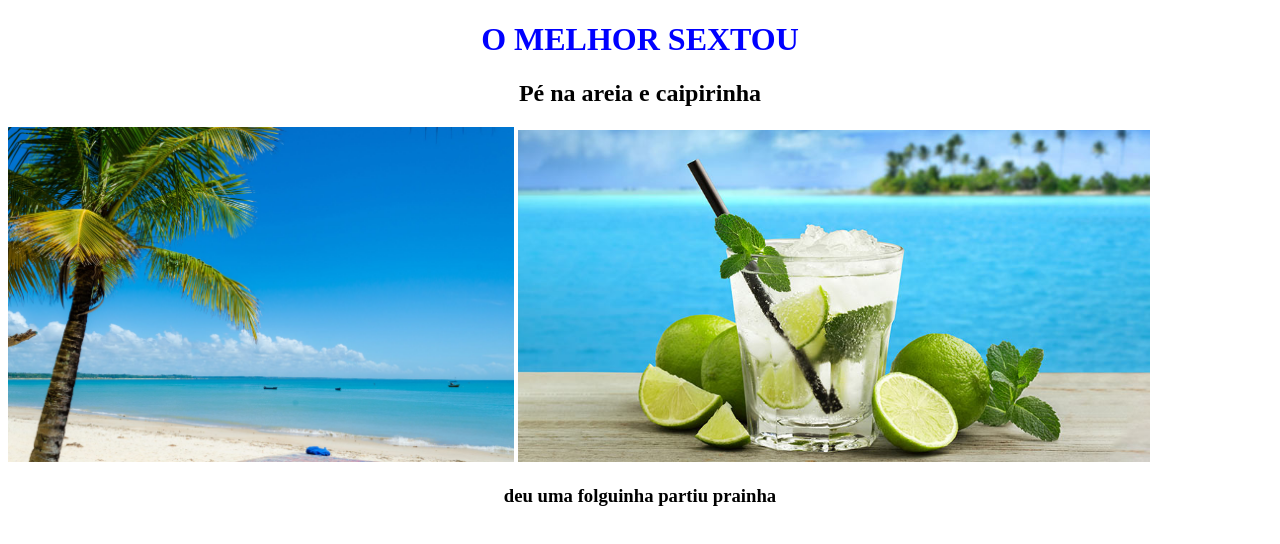
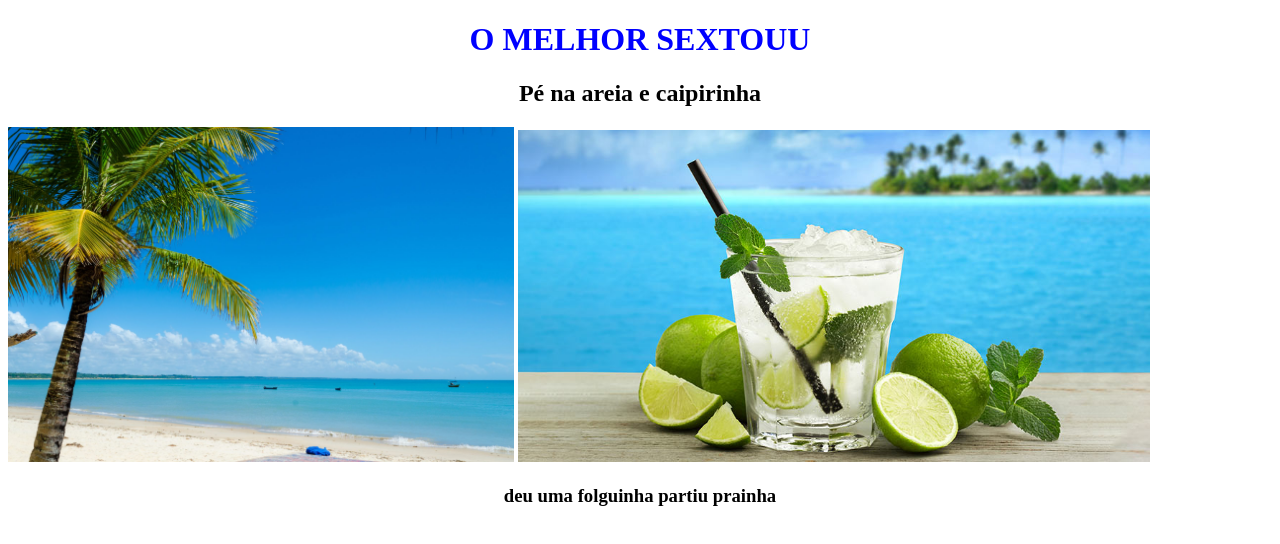
Before and after one commit to aninhamartins/uala, a plain HTML site: page index.html in a window 1280 px wide. Drawn offline with Linux system fonts and the light colour scheme.

Commit message:
QUALQUER COISA

```diff
--- a/index.html
+++ b/index.html
@@ -8,7 +8,7 @@
     <title> pé na areia</title>
 </head>
 <body>
-    <h1>O MELHOR SEXTOU</h1>
+    <h1>O MELHOR SEXTOUU</h1>
     <h2> Pé na areia e caipirinha</h2>
     <img id="imagem1" src="praia-paradisiaca-na-bahia-2048x1357.jpg">
     <img id="imagem2" src="Hotel-Camburi-Praia-Blog-Dicas-de-Drinks-Caipirinha.jpg">
```
